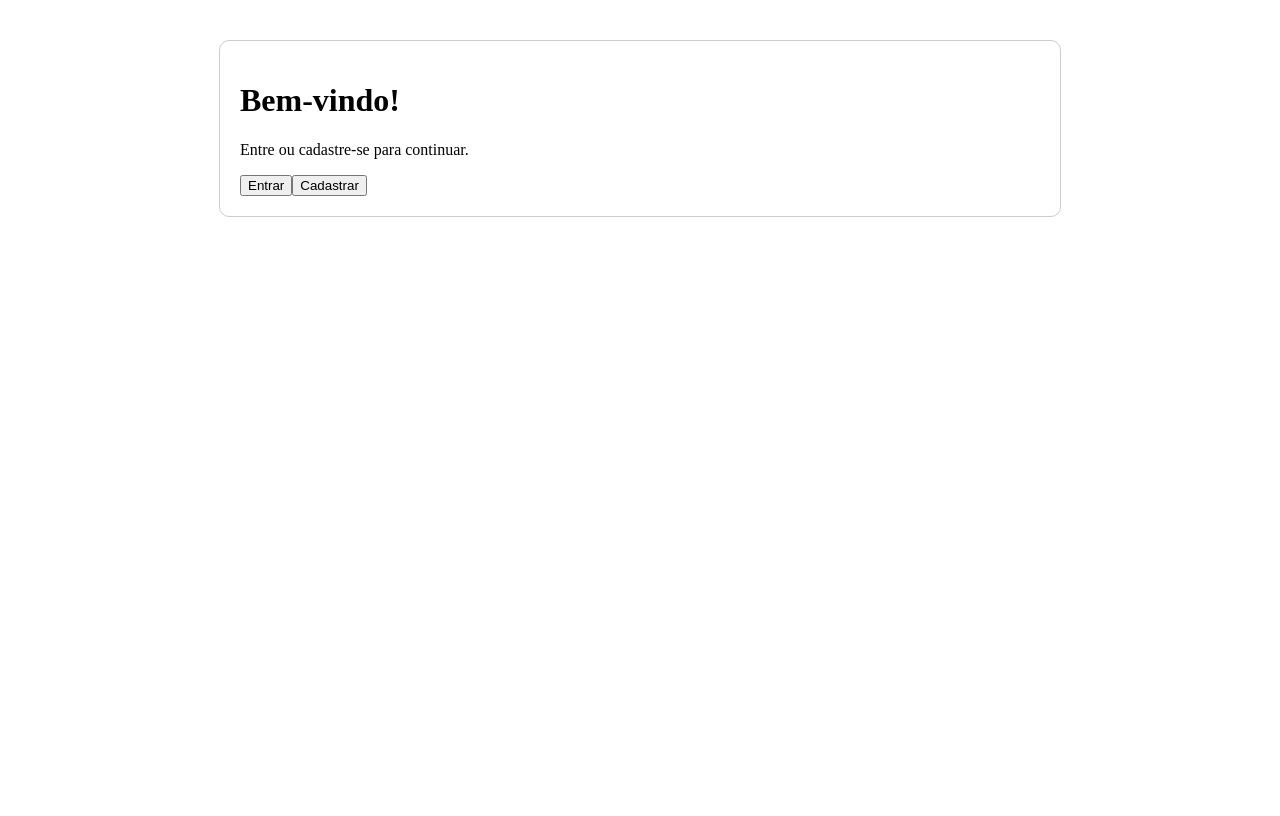
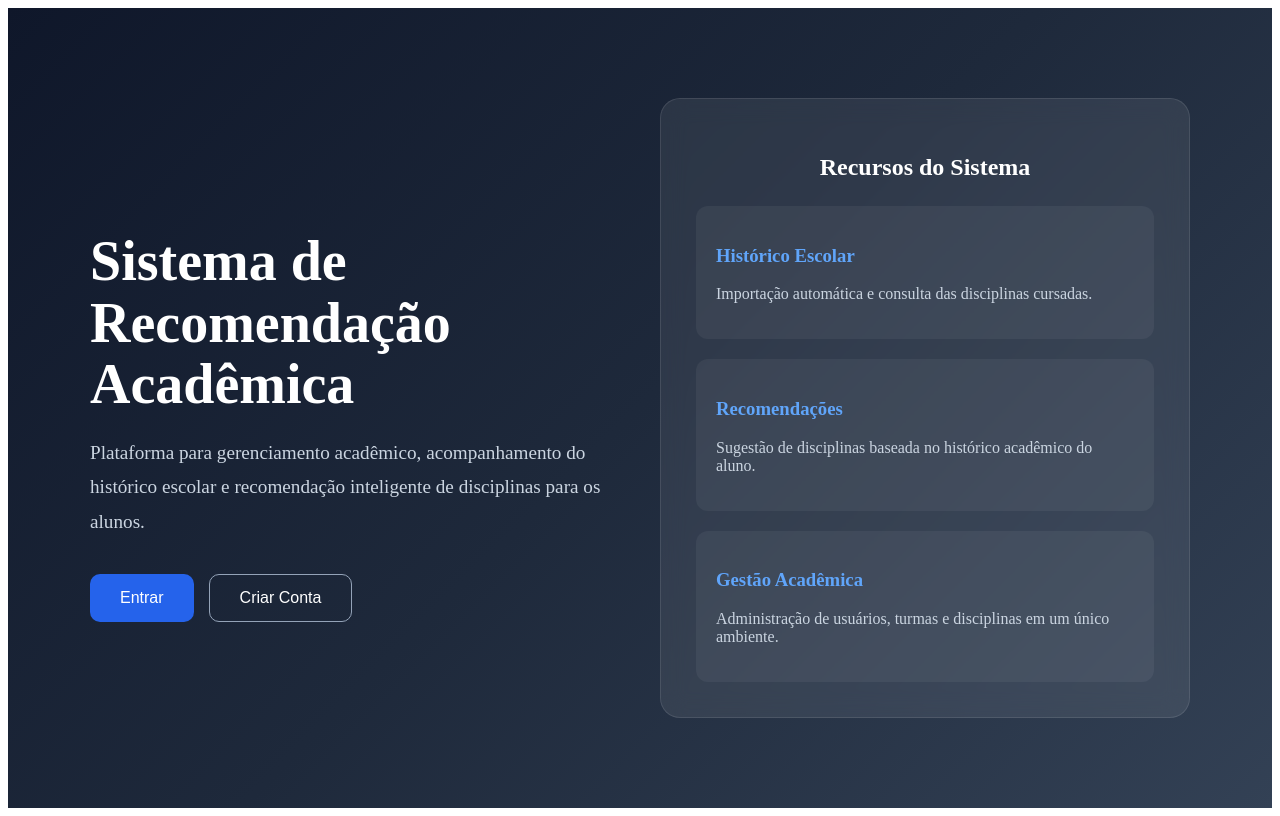
Before and after one commit to Sabuti/Proj_EngSoftware, a React (Vite) app in the folder proj_engSoftware/: page / in a window 1280 px wide. Built offline with nearby package versions, Linux system fonts and the light colour scheme.

Commit message:
correcao do aluno e ideia pra visual

```diff
--- a/proj_engSoftware/src/pages/AlunoPage.jsx
+++ b/proj_engSoftware/src/pages/AlunoPage.jsx
@@ -35,7 +35,7 @@ function AlunoPage() {
                 nota,
                 disciplinas (
                 nome,
-                codigo
+                sigla
                 )
             `)
             .eq('aluno_id', user.id)
--- a/proj_engSoftware/src/pages/HomePage.jsx
+++ b/proj_engSoftware/src/pages/HomePage.jsx
@@ -1,46 +1,179 @@
-import { useState } from 'react'
 import { useNavigate } from 'react-router-dom'
-import { supabase } from '../lib/supabase'
 
 function HomePage() {
-  const [email, setEmail] = useState('')
-  const [password, setPassword] = useState('')
-
   const navigate = useNavigate()
-
-  async function handleLogin(e) {
-    e.preventDefault()
-
-    navigate('/login')
-  }
-
-  async function handleSignup(e) {
-    e.preventDefault()
-
-    navigate('/signup')
-  }
 
   return (
     <div
       style={{
-        maxWidth: '800px',
-        margin: '40px auto',
+        minHeight: '100vh',
+        background:
+          'linear-gradient(135deg, #0f172a 0%, #1e293b 50%, #334155 100%)',
+        display: 'flex',
+        justifyContent: 'center',
+        alignItems: 'center',
         padding: '20px',
-        border: '1px solid #ccc',
-        borderRadius: '10px'
+        boxSizing: 'border-box'
       }}
     >
-      <h1>Bem-vindo!</h1>
+      <div
+        style={{
+          width: '100%',
+          maxWidth: '1100px',
+          display: 'grid',
+          gridTemplateColumns: 'repeat(auto-fit, minmax(320px, 1fr))',
+          gap: '40px',
+          alignItems: 'center'
+        }}
+      >
+        <div>
+          <h1
+            style={{
+              color: 'white',
+              fontSize: '3.5rem',
+              marginBottom: '20px',
+              lineHeight: '1.1'
+            }}
+          >
+            Sistema de
+            <br />
+            Recomendação
+            <br />
+            Acadêmica
+          </h1>
 
-      <p>Entre ou cadastre-se para continuar.</p>
+          <p
+            style={{
+              color: '#cbd5e1',
+              fontSize: '1.2rem',
+              lineHeight: '1.8'
+            }}
+          >
+            Plataforma para gerenciamento acadêmico,
+            acompanhamento do histórico escolar e
+            recomendação inteligente de disciplinas para
+            os alunos.
+          </p>
 
-      <button onClick={handleLogin}>
-        Entrar
-      </button>
+          <div
+            style={{
+              display: 'flex',
+              gap: '15px',
+              marginTop: '35px',
+              flexWrap: 'wrap'
+            }}
+          >
+            <button
+              onClick={() => navigate('/login')}
+              style={{
+                background: '#2563eb',
+                color: 'white',
+                border: 'none',
+                padding: '14px 30px',
+                borderRadius: '10px',
+                fontSize: '1rem',
+                cursor: 'pointer',
+                transition: '0.3s'
+              }}
+            >
+              Entrar
+            </button>
 
-      <button onClick={handleSignup}>
-        Cadastrar
-      </button>
+            <button
+              onClick={() => navigate('/signup')}
+              style={{
+                background: 'transparent',
+                color: 'white',
+                border: '1px solid #94a3b8',
+                padding: '14px 30px',
+                borderRadius: '10px',
+                fontSize: '1rem',
+                cursor: 'pointer'
+              }}
+            >
+              Criar Conta
+            </button>
+          </div>
+        </div>
+
+        <div
+          style={{
+            background: 'rgba(255,255,255,0.08)',
+            backdropFilter: 'blur(12px)',
+            borderRadius: '20px',
+            padding: '35px',
+            border: '1px solid rgba(255,255,255,0.1)'
+          }}
+        >
+          <h2
+            style={{
+              color: 'white',
+              marginBottom: '25px',
+              textAlign: 'center'
+            }}
+          >
+            Recursos do Sistema
+          </h2>
+
+          <div
+            style={{
+              display: 'grid',
+              gap: '20px'
+            }}
+          >
+            <div
+              style={{
+                background: 'rgba(255,255,255,0.05)',
+                padding: '20px',
+                borderRadius: '12px'
+              }}
+            >
+              <h3 style={{ color: '#60a5fa' }}>
+                Histórico Escolar
+              </h3>
+
+              <p style={{ color: '#cbd5e1' }}>
+                Importação automática e consulta das
+                disciplinas cursadas.
+              </p>
+            </div>
+
+            <div
+              style={{
+                background: 'rgba(255,255,255,0.05)',
+                padding: '20px',
+                borderRadius: '12px'
+              }}
+            >
+              <h3 style={{ color: '#60a5fa' }}>
+                Recomendações
+              </h3>
+
+              <p style={{ color: '#cbd5e1' }}>
+                Sugestão de disciplinas baseada no
+                histórico acadêmico do aluno.
+              </p>
+            </div>
+
+            <div
+              style={{
+                background: 'rgba(255,255,255,0.05)',
+                padding: '20px',
+                borderRadius: '12px'
+              }}
+            >
+              <h3 style={{ color: '#60a5fa' }}>
+                Gestão Acadêmica
+              </h3>
+
+              <p style={{ color: '#cbd5e1' }}>
+                Administração de usuários, turmas e
+                disciplinas em um único ambiente.
+              </p>
+            </div>
+          </div>
+        </div>
+      </div>
     </div>
   )
 }
```
